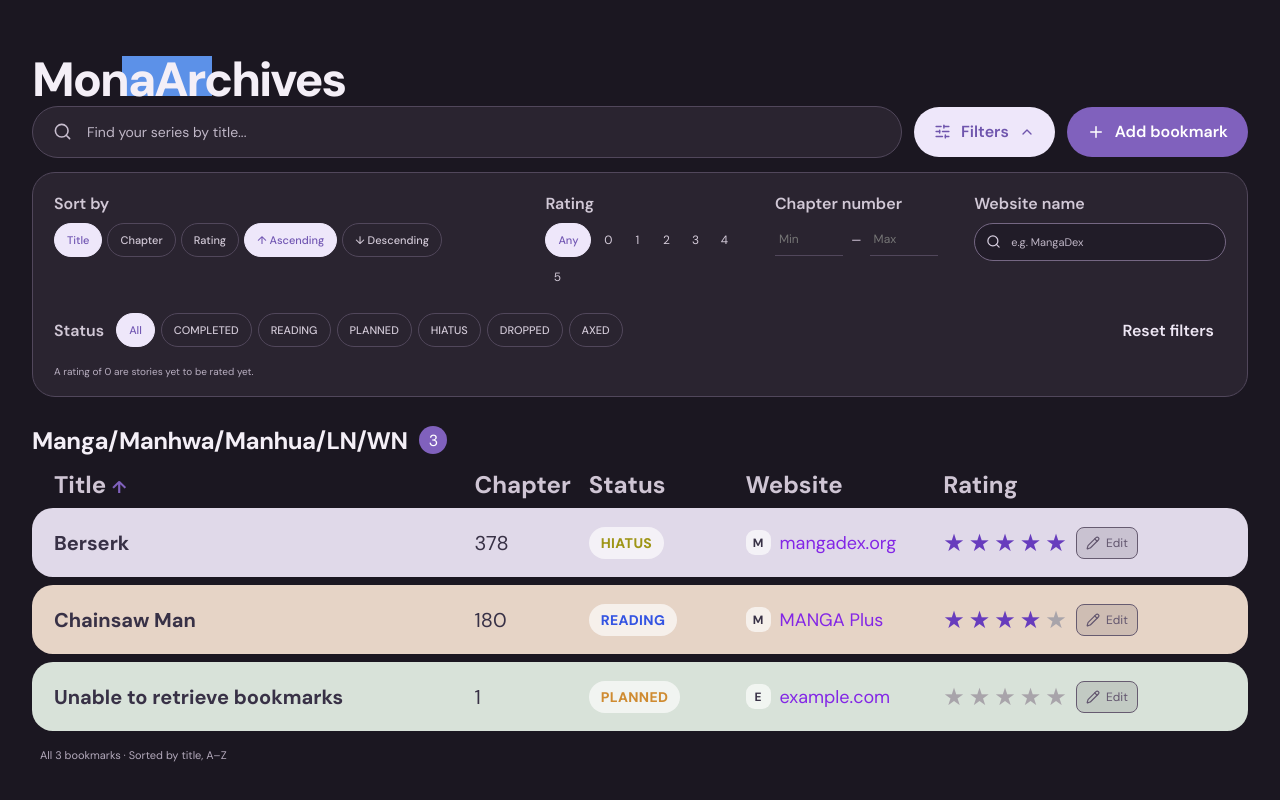
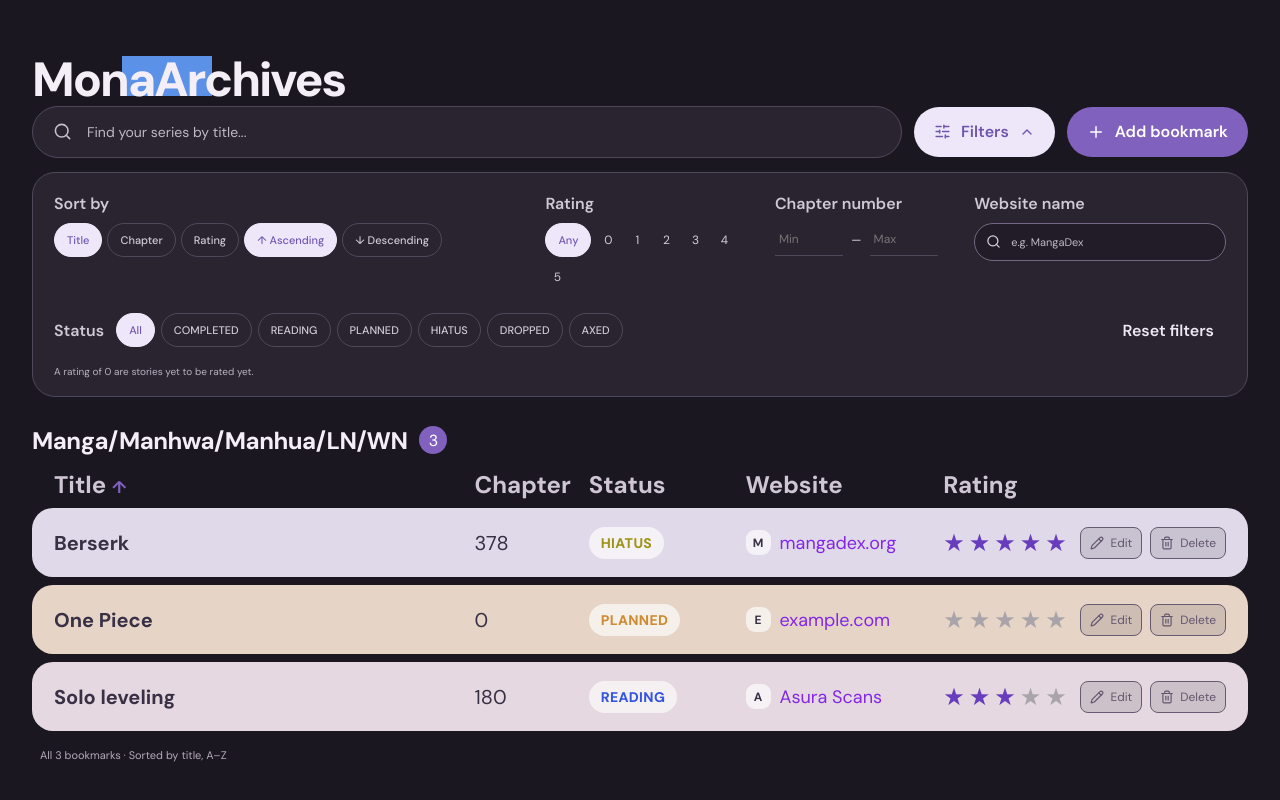
Before and after one commit to WilmerSoriano/monaarchives, a React (Vite) app in the folder frontend/: page / in a window 1280 px wide. Built offline with nearby package versions, Linux system fonts and the light colour scheme.

Commit message:
Added delete option, change the books example, changed color order

```diff
--- a/frontend/src/App.tsx
+++ b/frontend/src/App.tsx
@@ -8,6 +8,7 @@ import {
   Plus,
   Search,
   SlidersHorizontal,
+  Trash2,
   X,
 } from "lucide-react";
 
@@ -36,8 +37,8 @@ const INSTANT_EPOCH = "1970-01-01T00:00:00Z"; // default date
 const starterBookmarks: Bookmark[] = [
   {
     id: 1,
-    title: "Unable to retrieve bookmarks",
-    chapter: 1,
+    title: "One Piece",
+    chapter: 0,
     status: "PLANNED",
     website: "example.com",
     rating: 0,
@@ -56,12 +57,12 @@ const starterBookmarks: Bookmark[] = [
   },
   {
     id: 3,
-    title: "Chainsaw Man",
+    title: "Solo leveling",
     chapter: 180,
     status: "READING",
-    website: "MANGA Plus",
-    rating: 4,
-    url: "https://mangaplus.shueisha.co.jp/",
+    website: "Asura Scans",
+    rating: 3,
+    url: "https://asurascans.com/comics/solo-leveling-f212c582",
     dateLastClicked: INSTANT_EPOCH,
   },
 ];
@@ -75,7 +76,7 @@ const statuses: Status[] = [
   "AXED",
 ];
 
-const pastelClasses = ["lilac", "peach", "mint", "blue", "cream", "pink"]; // Colors from CSS file
+const pastelClasses = ["lilac", "peach", "pink","mint", "blue", "cream"]; // Colors from CSS file
 
 function isValidHttpUrl(value: string): boolean {
   try {
@@ -132,6 +133,7 @@ function App() {
 
   const [modalOpen, setModalOpen] = useState(false);
   const [editingBookmarkId, setEditingBookmarkId] = useState<number | null>(null);
+  const [bookmarkToDelete, setBookmarkToDelete] = useState<Bookmark | null>(null);
 
   const [form, setForm] = useState({
     title: "",
@@ -342,6 +344,26 @@ function App() {
     }
 
     closeModal();
+  };
+
+  // Open the confirmation dialog for the selected bookmark.
+  const requestBookmarkDelete = (bookmark: Bookmark) => {
+    setBookmarkToDelete(bookmark);
+  };
+
+  // Delete only after the user confirms the action.
+  const confirmBookmarkDelete = () => {
+    if (!bookmarkToDelete) return;
+
+    setBookmarks((current) =>
+      current.filter((bookmark) => bookmark.id !== bookmarkToDelete.id)
+    );
+    setBookmarkToDelete(null);
+  };
+
+  // Close the confirmation dialog without changing the bookmark list.
+  const cancelBookmarkDelete = () => {
+    setBookmarkToDelete(null);
   };
 
   // Update the hidden visit timestamp when the website link is clicked.
@@ -649,7 +671,7 @@ function App() {
                 ))}
               </span>
 
-              <div className="bookmark-edit">
+              <div className="bookmark-actions">
                 <button
                   type="button"
                   className="edit-bookmark"
@@ -658,6 +680,16 @@ function App() {
                 >
                   <Pencil size={14} />
                   <span>Edit</span>
+                </button>
+
+                <button
+                  type="button"
+                  className="delete-bookmark"
+                  onClick={() => requestBookmarkDelete(bookmark)}
+                  aria-label={`Delete ${bookmark.title}`}
+                >
+                  <Trash2 size={14} />
+                  <span>Delete</span>
                 </button>
               </div>
             </article>
@@ -869,6 +901,47 @@ function App() {
           </form>
         </div>
       )}
+
+      {bookmarkToDelete && (
+        <div
+          className="modal-backdrop delete-confirm-backdrop"
+          onMouseDown={(event) => {
+            if (event.target === event.currentTarget) cancelBookmarkDelete();
+          }}
+        >
+          <section
+            className="delete-confirm-modal"
+            role="alertdialog"
+            aria-modal="true"
+            aria-labelledby="delete-confirm-title"
+            aria-describedby="delete-confirm-message"
+          >
+            <div className="delete-confirm-icon">
+              <Trash2 size={21} />
+            </div>
+
+            <h2 id="delete-confirm-title">Are you sure you want to Delete?</h2>
+            <p id="delete-confirm-message">All bookmark info will be lost.</p>
+
+            <div className="delete-confirm-actions">
+              <button
+                type="button"
+                className="delete-no-button"
+                onClick={cancelBookmarkDelete}
+              >
+                No
+              </button>
+              <button
+                type="button"
+                className="delete-yes-button"
+                onClick={confirmBookmarkDelete}
+              >
+                Yes
+              </button>
+            </div>
+          </section>
+        </div>
+      )}
     </main>
   );
 }
```
